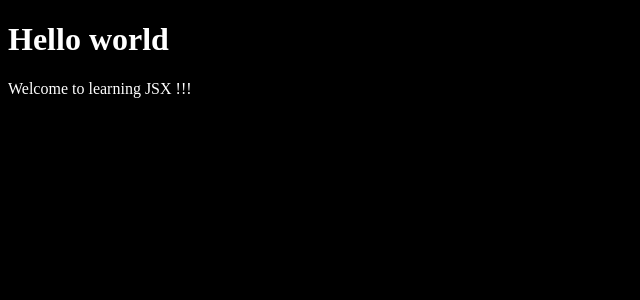
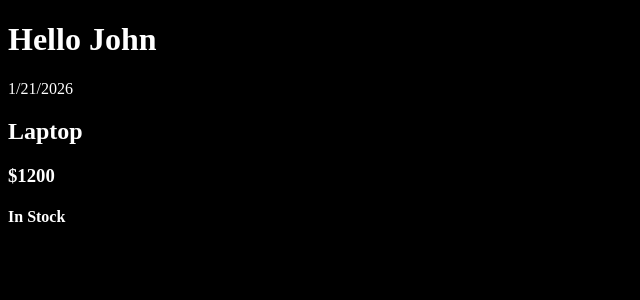
Before and after one commit to priyansudash1999/React-20-days-revision, a React (Vite) app in the folder 00_basics/: page / in a window 1280 px wide. Shown: the top 300 px of the page, without its empty margins (0-640 px from the left). Built offline with nearby package versions, Linux system fonts and the light colour scheme.

Commit message:
Lists in react

```diff
--- a/00_basics/src/App.jsx
+++ b/00_basics/src/App.jsx
@@ -4,11 +4,14 @@ import MainComponents from "./components/MainComponents";
 import Footer from "./components/Footer";
 import Header from "./components/Header";
 import WelcomeMessage from "./components/WelcomeMessage";
+import Greeting from "./components/Greeting";
+import ProductInfo from "./components/ProductInfo";
 
 const App = () => {
   return (
     <div>
-      <WelcomeMessage />
+      <Greeting />
+      <ProductInfo />
     </div>
   );
 };
--- /dev/null
+++ b/00_basics/src/components/Greeting.jsx
@@ -0,0 +1,14 @@
+import React from "react";
+
+const Greeting = () => {
+  const name = "John";
+  const date = new Date();
+  return (
+    <div>
+      <h1>Hello {name}</h1>
+      <p>{date.toLocaleDateString()}</p>
+    </div>
+  );
+};
+
+export default Greeting;
--- /dev/null
+++ b/00_basics/src/components/ProductInfo.jsx
@@ -0,0 +1,18 @@
+import React from "react";
+
+const ProductInfo = () => {
+  const data = {
+    name: "Laptop",
+    price: "$1200",
+    availability: "In Stock",
+  };
+  return (
+    <div>
+      <h2>{data.name}</h2>
+      <h3>{data.price}</h3>
+      <h4>{data.availability}</h4>
+    </div>
+  );
+};
+
+export default ProductInfo;
```
Also changed, not shown: 1 other file (tests, documents, lock files or other folders).
